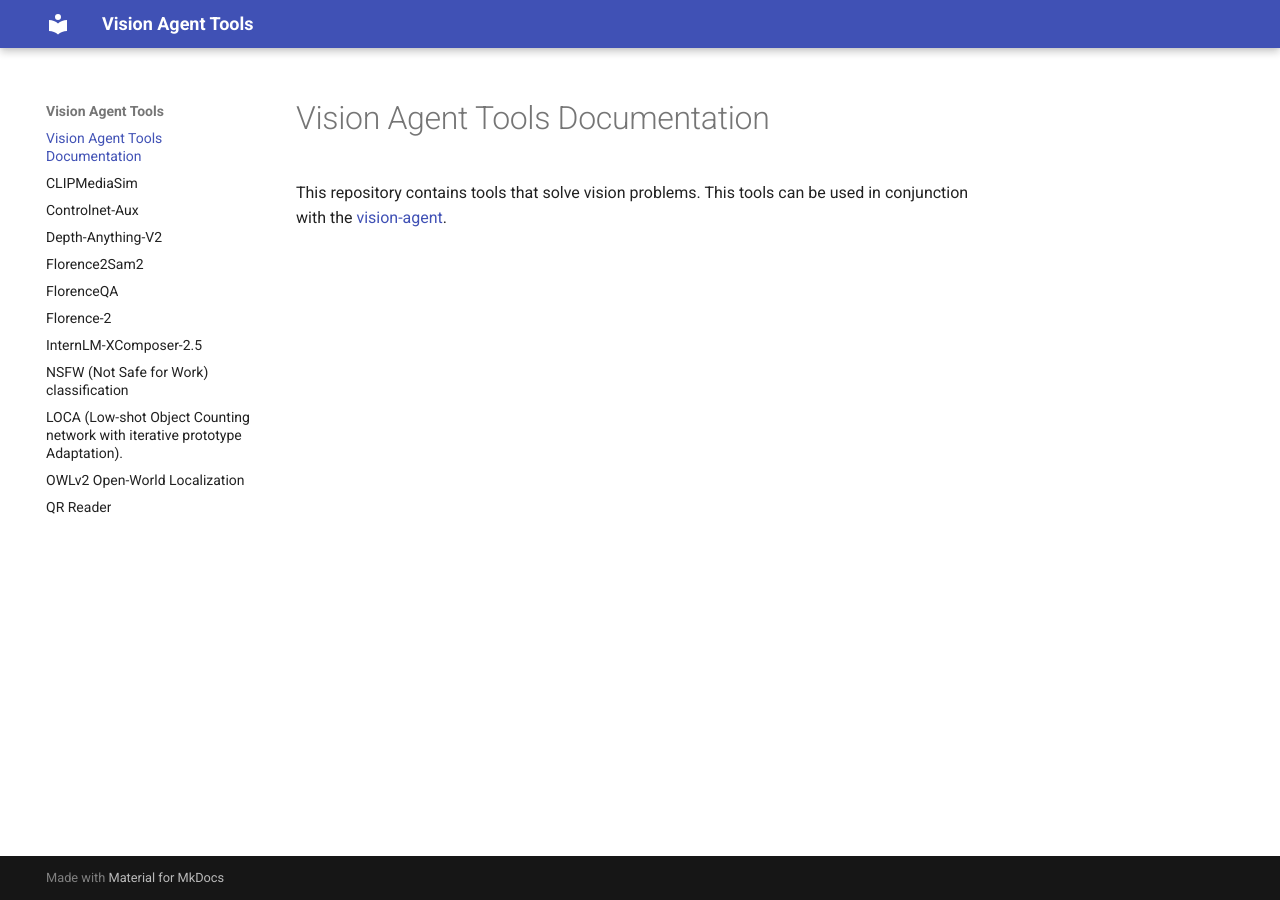
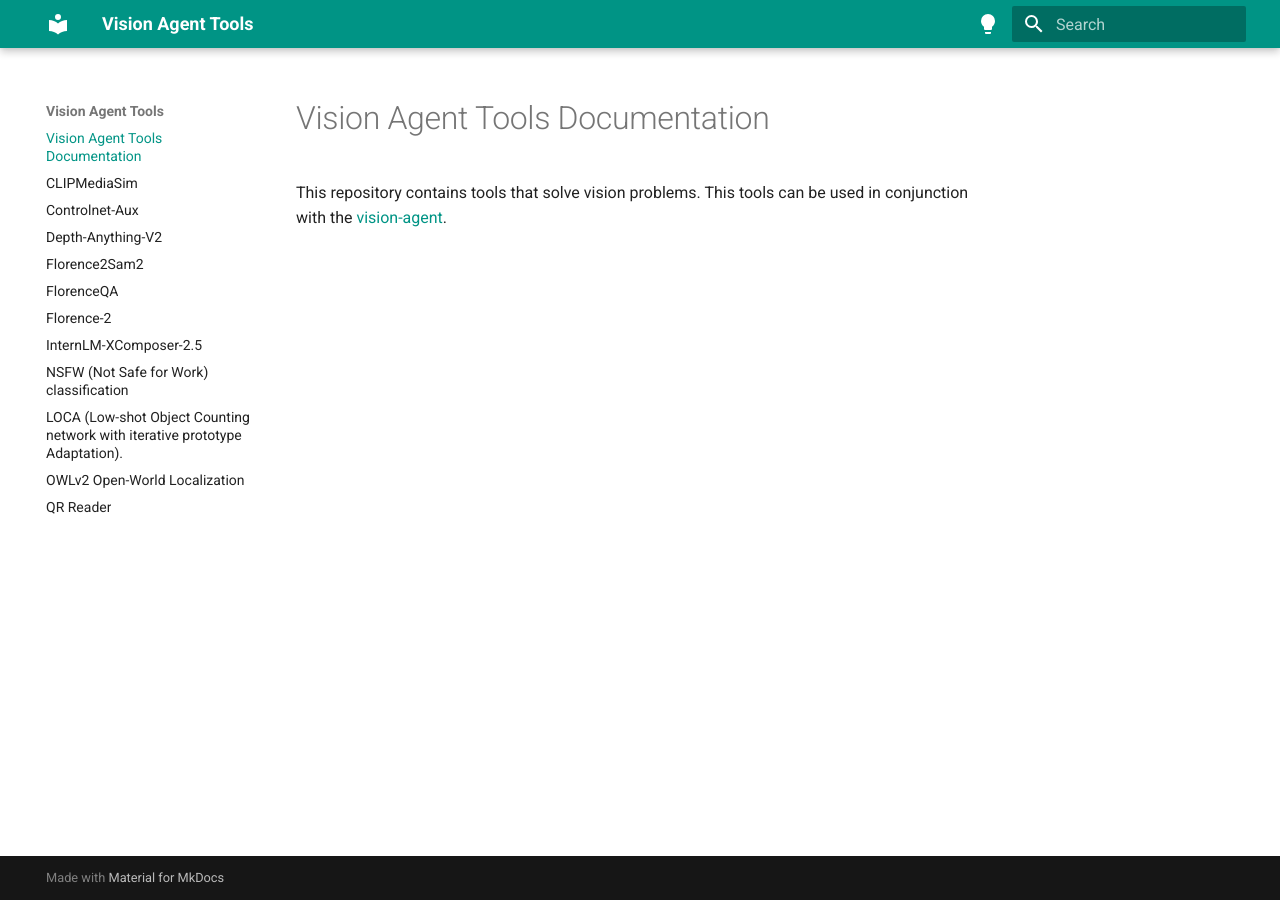
Before and after one commit to landing-ai/vision-agent-tools, an MkDocs documentation site: the page built from docs/index.md, in a window 1280 px wide. Built offline with MkDocs 1.6.1 and Material for MkDocs 9.7.7, drawn with Linux system fonts in a browser that asks for light colours.

Commit message:
docs: match style among vision-agent repositories

```diff
--- a/mkdocs.yml
+++ b/mkdocs.yml
@@ -3,8 +3,33 @@
 
 theme:
   name: "material"
+  palette:
+    - media: "(prefers-color-scheme: light)"
+      scheme: default
+      primary: teal
+      accent: amber
+      toggle:
+        icon: material/lightbulb
+        name: Switch to dark mode
+    - media: "(prefers-color-scheme: dark)"
+      scheme: slate
+      primary: teal
+      accent: amber
+      toggle:
+        icon: material/lightbulb-outline
+        name: Switch to light mode
   features:
+    - search.suggest
+    - search.highlight
+    - content.tabs.link
+    - navigation.indexes
+    - content.tooltips
+    - navigation.path
+    - content.code.annotate
     - content.code.copy
+    - content.code.select
+  icon:
+    repo: fontawesome/brands/github-alt
 
 markdown_extensions:
   - admonition
@@ -23,6 +48,7 @@
       permalink: "#"
 
 plugins:
+- search: null
 - mkdocstrings:
     default_handler: python
     handlers:
```
